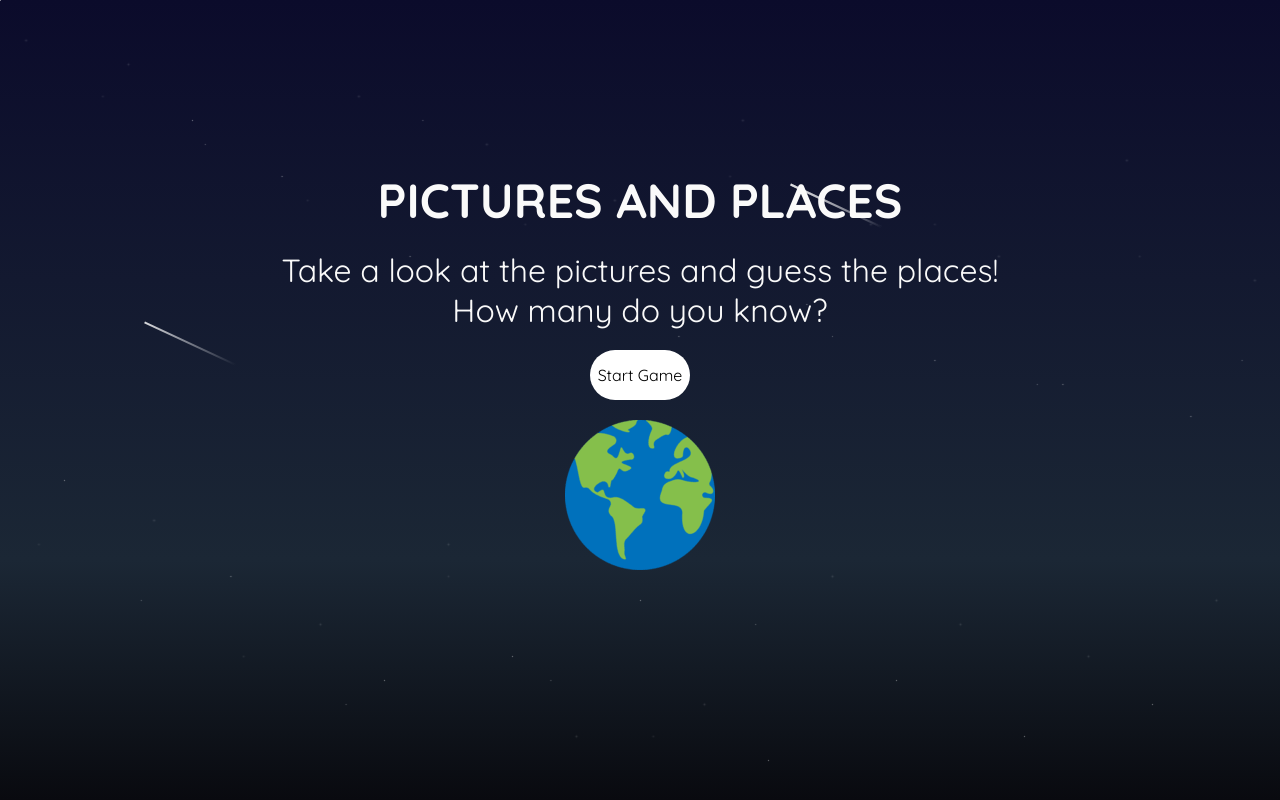
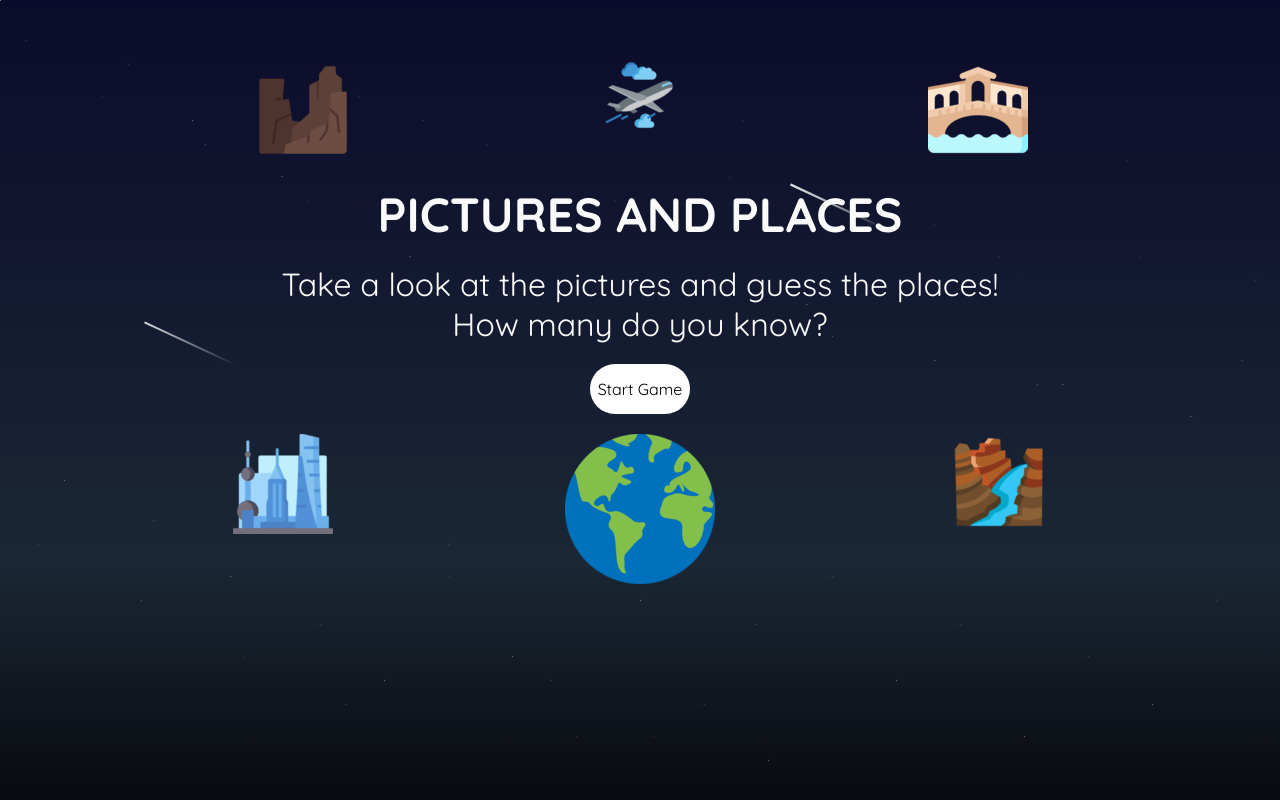
Before and after one commit to alelodato/Pictures-and-Places, a plain HTML site: page index.html in a window 1280 px wide. Drawn offline with Linux system fonts and the light colour scheme; some packages are replaced by stand-ins of ours; a script that the page names is missing.

Commit message:
added icons to homepage with animations

```diff
--- a/assets/css/style.css
+++ b/assets/css/style.css
@@ -1,5 +1,7 @@
 @keyframes scale-up-center-normal {0% { transform: scale(0.5); } 100% { transform: scale(1);} }
 @keyframes rotate-center-normal {0% { transform: rotate(0); } 100% { transform: rotate(360deg);} }
+@keyframes slide-right-normal {0% { transform: translateX(0); } 100% { transform: translateX(100px);} }
+@keyframes vibrate-1-normal {0% { transform: translate(0); } 20% { transform: translate(-2px, 2px); } 40% { transform: translate(-2px, -2px); } 60% { transform: translate(2px, 2px); } 80% { transform: translate(2px, -2px); } 100% { transform: translate(0);} }
 /* Body And Intro Text Content */
 * {
   margin: 0;
@@ -98,8 +100,16 @@ body {
   animation: twinkle 6s infinite linear reverse;
 }
 
+.plane-icon img {
+  animation: slide-right-normal 3s cubic-bezier(0.895, 0.030, 0.685, 0.220) 2s infinite normal none;
+}
+
 .earth-icon img {
   animation: rotate-center-normal 3s ease 2s infinite normal none;
+}
+
+.monument-valley-icon img, .rialto-icon img, .shanghai-icon img, .canyon-icon img {
+    animation: vibrate-1-normal 3s linear 2s infinite normal none;
 }
 
 #homepage {
@@ -114,7 +124,7 @@ h1 {
   font-family: "Quicksand", sans-serif;
   font-size: 3rem;
   color: #fafafa;
-  margin-top: 50px;
+  margin-top: 20px;
   margin-bottom: 20px;
 }
 
@@ -146,6 +156,16 @@ h1 {
 
 #start-button:hover {
   cursor: pointer;
+}
+
+.homepage-icons-top {
+  display: flex;
+  justify-content: space-evenly;
+}
+
+.homepage-icons {
+  display: flex;
+  justify-content: space-evenly;
 }
 
 /* Quiz Game Content */
@@ -359,8 +379,12 @@ h1 {
     min-height: 80vh;
   }
 
+  .title-intro-start {
+    padding-top: 60px;
+  }
+
   h1 {
-    font-size: 6rem;
+    font-size: 3rem;
   }
 
   #start-button {
@@ -409,8 +433,7 @@ h1 {
 @media screen and (min-width: 1200px) {
 
   h1 {
-    font-size: 3rem;
-    margin-top: 50px;
+    margin-top: 20px;
     margin-bottom: 20px;
   }
 
@@ -420,10 +443,6 @@ h1 {
 
   #homepage {
     position: relative;
-  }
-
-  .title-intro-start {
-    padding-top: 120px;
   }
 
   #start-button {
--- a/index.html
+++ b/index.html
@@ -48,6 +48,11 @@
     <div class="shooting-star"></div>
     <section id="homepage">
       <div class="title-intro-start">
+        <div class="homepage-icons-top">
+        <i class="monument-valley-icon"><img src="./assets/images/quiz-img/monument-valley-icon.png" alt="monument-valley-icon"></i>
+        <i class="plane-icon"><img src="./assets/images/quiz-img/plane-icon.png" alt="plane-icon"></i>
+        <i class="rialto-icon"><img src="./assets/images/quiz-img/rialto-bridge.png" alt="rialto-icon"></i>
+        </div>
         <h1 id="title">PICTURES AND PLACES</h1>
         <div id="intro-text">
           <div id="intro">
@@ -56,7 +61,11 @@
           </div>
         </div>
         <div id="game-start"><button id="start-button">Start Game</button></div>
-        <i class="earth-icon"><img src="./assets/images/quiz-img/planet-earth.png"> </i>
+        <div class="homepage-icons">
+          <i class="shanghai-icon"><img src="./assets/images/quiz-img/intro-shanghai.png" alt="shanghai-intro-icon"></i>
+          <i class="earth-icon"><img src="./assets/images/quiz-img/planet-earth.png"></i>
+          <i class="canyon-icon"><img src="./assets/images/quiz-img/canyon-intro.png" alt="canyon-intro-icon"></i>
+        </div>
       </div>
       <div id="question-container" class="hide">Question</div>
       <div id="answers-image">
```
Also changed, not shown: assets/images/quiz-img/canyon-intro.png (added), assets/images/quiz-img/intro-shanghai.png (added), assets/images/quiz-img/monument-valley-icon.png (added), assets/images/quiz-img/plane-icon.png (added), assets/images/quiz-img/rialto-bridge.png (added).
